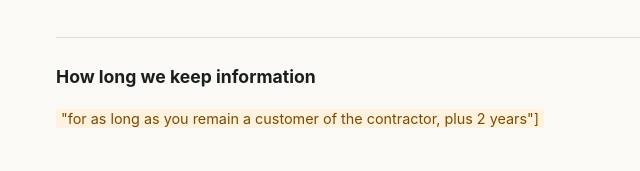
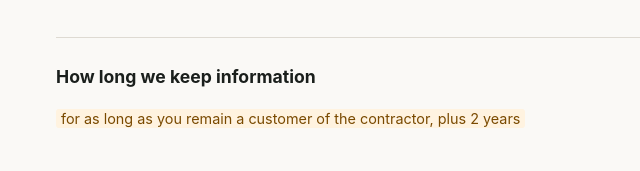
Before and after one commit to whalestear01-del/recover-legal, a plain HTML site: page privacy.html in a window 1280 px wide. Shown: the part 1590-1761 px from the top of the page, 268-908 px from the left. Drawn offline with Linux system fonts and the light colour scheme.

Commit message:
Fix placeholder text formatting in privacy.html

```diff
--- a/privacy.html
+++ b/privacy.html
@@ -67,7 +67,7 @@
   helped normally.</p>
 
   <h2>How long we keep information</h2>
-  <p><span class="placeholder"> "for as long as you remain a customer of the contractor, plus 2 years"]</span></p>
+  <p><span class="placeholder"> for as long as you remain a customer of the contractor, plus 2 years </span></p>
 
   <h2>Your choices</h2>
   <p>You can ask the contractor you're working with to delete your
```
